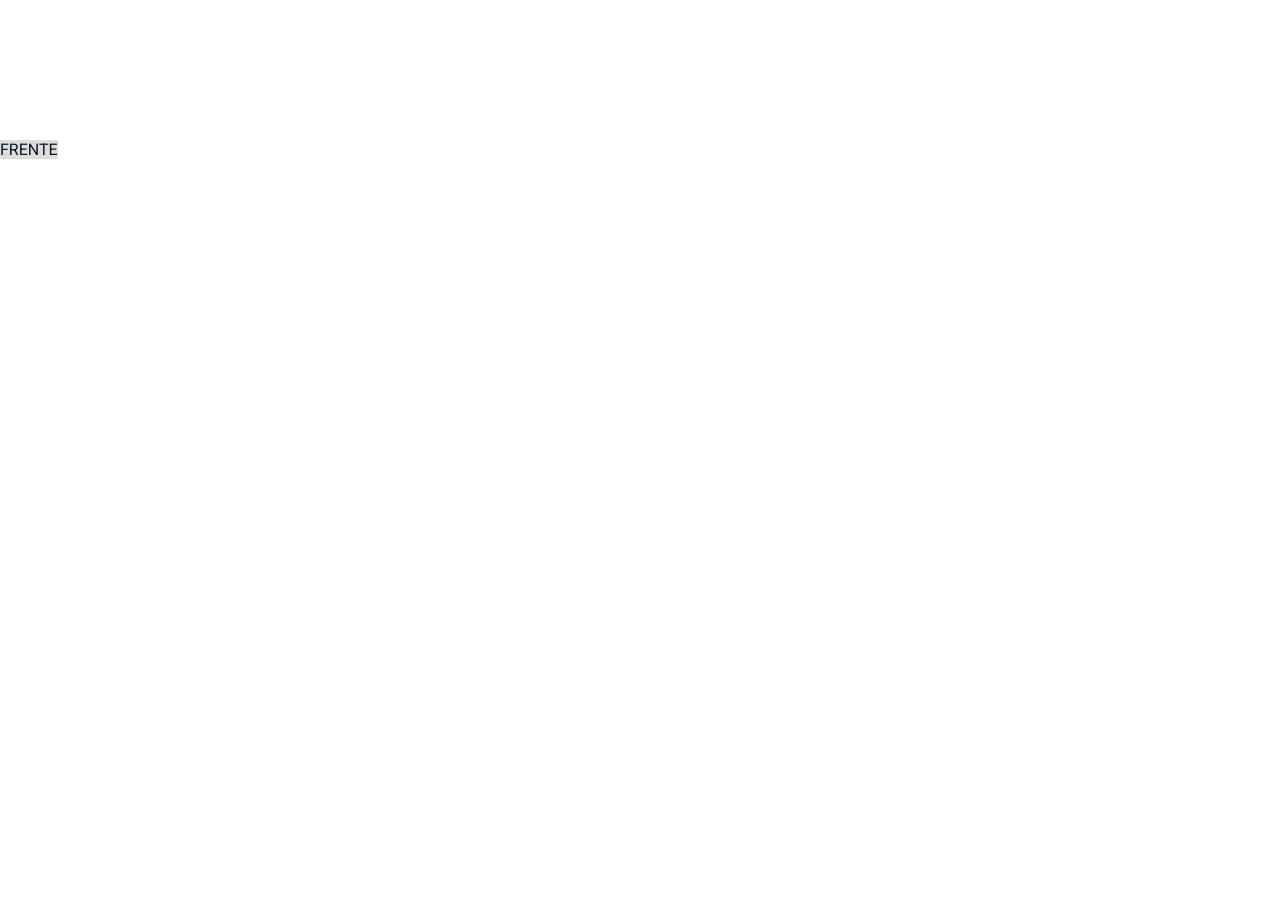
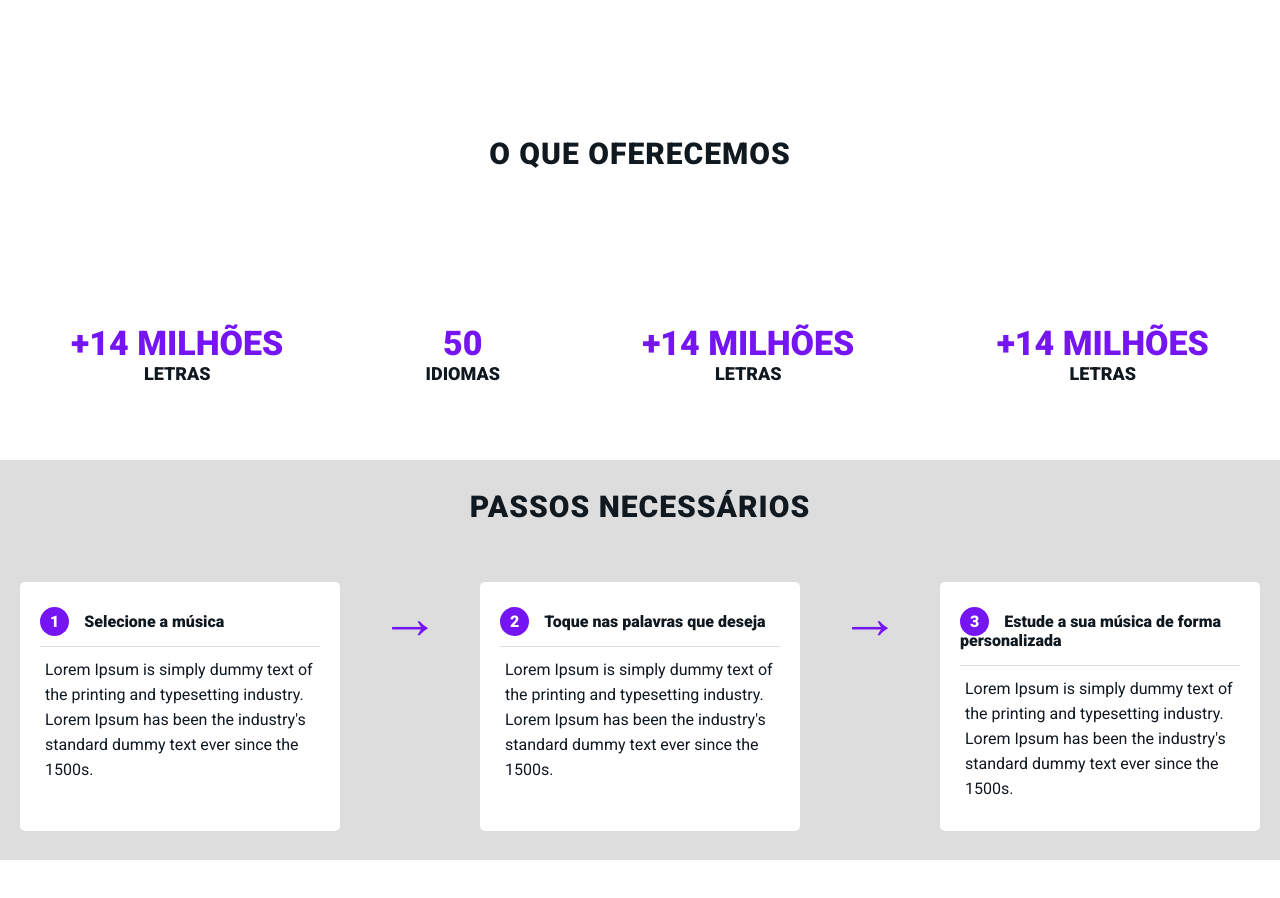
Before and after one commit to mayerv99/songcard-landing-page, a React (Vite) app in the folder frontend/: page / in a window 1280 px wide. Shown: the part 660-1558 px from the top of the page. After the commit the page ends 1520 px from the top, so only its background shows below. Built offline with nearby package versions, Linux system fonts and the light colour scheme.

Commit message:
Adjust sections

```diff
--- a/frontend/index.html
+++ b/frontend/index.html
@@ -16,7 +16,7 @@
       rel="stylesheet"
     />
     <meta name="viewport" content="width=device-width, initial-scale=1.0" />
-    <title>Vite + React + TS</title>
+    <title>SongCard</title>
   </head>
   <body>
     <div id="root"></div>
--- a/frontend/src/App.tsx
+++ b/frontend/src/App.tsx
@@ -6,9 +6,11 @@ import Navbar from "./Components/Navbar";
 
 // SectionComponent
 import Section from "./Components/Section";
+
 // Sections
 import Title from "./Sections/Title";
 import Data from "./Sections/Data";
+import Steps from "./Sections/Steps";
 
 type Props = {};
 
@@ -18,7 +20,8 @@ function App({}: Props) {
       <GlobalStyle />
       <Navbar />
       <Section component={<Title />} />
-      <Section component={<Data />} />
+      <Section component={<Data />} half={true} />
+      <Section component={<Steps />} half={true} isLight={false} />
     </>
   );
 }
--- a/frontend/src/Components/Section/index.tsx
+++ b/frontend/src/Components/Section/index.tsx
@@ -4,10 +4,16 @@ import { Wrapper } from "./styled";
 
 type Props = {
   component: React.ReactNode;
+  half?: Boolean;
+  isLight?: Boolean;
 };
 
-function Section({ component }: Props) {
-  return <Wrapper>{component}</Wrapper>;
+function Section({ component, half = false, isLight = true }: Props) {
+  return (
+    <Wrapper half={half} isLight={isLight}>
+      {component}
+    </Wrapper>
+  );
 }
 
 export default Section;
--- a/frontend/src/Components/Section/styled.tsx
+++ b/frontend/src/Components/Section/styled.tsx
@@ -1,6 +1,7 @@
 import styled from "styled-components";
 
-export const Wrapper = styled.section`
-  height: 100vh;
+export const Wrapper = styled.section<{ half: Boolean; isLight: Boolean }>`
+  height: ${(props) => (props.half ? "50vh" : "90vh")};
   border: 1p solid red;
+  ${(props) => !props.isLight && "background-color: var(--background-color)"};
 `;
--- a/frontend/src/GlobalStyle.tsx
+++ b/frontend/src/GlobalStyle.tsx
@@ -12,6 +12,11 @@ export const GlobalStyle = createGlobalStyle`
         font-family: 'Roboto', sans-serif;
         margin: 0;
         padding: 0;
+        box-sizing: border-box;
         color: #101820;
     }
+
+    html {
+        scroll-behavior: smooth;
+    }
 `;
--- a/frontend/src/Sections/Data/FlippableCard/styled.tsx
+++ b/frontend/src/Sections/Data/FlippableCard/styled.tsx
@@ -17,6 +17,9 @@ export const Wrapper = styled.div`
 export const CardInner = styled.div`
   transition: transform 1s;
   transform-style: preserve-3d;
+  width: 500px;
+  position: relative;
+  background-color: var(--background-color);
 
   &.flipped {
     transform: rotateY(180deg);
--- a/frontend/src/Sections/Data/index.tsx
+++ b/frontend/src/Sections/Data/index.tsx
@@ -1,41 +1,29 @@
 import React from "react";
-import FlippableCard from "./FlippableCard";
-import { Wrapper, Item, Number } from "./styled";
+import { Wrapper, ItemsWrapper, Item, Number } from "./styled";
 
 type Props = {};
 
 function Data({}: Props) {
+  const showData = [
+    { number: "+14 milhões", label: "letras" },
+    { number: "50", label: "idiomas" },
+    { number: "+14 milhões", label: "letras" },
+    { number: "+14 milhões", label: "letras" },
+  ];
+
   return (
-    <>
-      <FlippableCard />
-    </>
+    <Wrapper>
+      <h1>O que oferecemos</h1>
+      <ItemsWrapper>
+        {showData.map((item, index) => (
+          <Item key={index}>
+            <Number>{item.number}</Number>
+            <span>{item.label}</span>
+          </Item>
+        ))}
+      </ItemsWrapper>
+    </Wrapper>
   );
 }
 
 export default Data;
-{
-  /* <Wrapper>
-      <Item>
-        <Number>
-          +14<span>milhões</span>
-        </Number>
-        <span>letras</span>
-      </Item>
-      <Item>
-        <Number>50</Number>
-        <span>idiomas</span>
-      </Item>
-      <Item>
-        <Number>
-          +14<span>milhões</span>
-        </Number>
-        <span>letras</span>
-      </Item>
-      <Item>
-        <Number>
-          +14<span>milhões</span>
-        </Number>
-        <span>letras</span>
-      </Item>
-    </Wrapper> */
-}
--- a/frontend/src/Sections/Data/styled.tsx
+++ b/frontend/src/Sections/Data/styled.tsx
@@ -4,8 +4,21 @@ export const Wrapper = styled.div`
   width: 100%;
   height: 100%;
   display: flex;
+  flex-direction: column;
   justify-content: space-around;
-  align-items: center;
+
+  h1 {
+    text-align: center;
+    text-transform: uppercase;
+    font-size: 30px;
+    letter-spacing: 1px;
+  }
+`;
+
+export const ItemsWrapper = styled.div`
+  width: 100%;
+  display: flex;
+  justify-content: space-around;
 `;
 
 export const Item = styled.div`
--- /dev/null
+++ b/frontend/src/Sections/Steps/index.tsx
@@ -0,0 +1,41 @@
+import React from "react";
+import { ItemsWrapper } from "../Data/styled";
+
+import { Wrapper, Card, Arrow, CardBody } from "./styled";
+
+type Props = {};
+
+function Steps({}: Props) {
+  const loremIpsum =
+    "Lorem Ipsum is simply dummy text of the printing and typesetting industry. Lorem Ipsum has been the industry's standard dummy text ever since the 1500s.";
+  const steps = [
+    { title: "Selecione a música", description: loremIpsum },
+    { title: "Toque nas palavras que deseja", description: loremIpsum },
+    {
+      title: "Estude a sua música de forma personalizada",
+      description: loremIpsum,
+    },
+  ];
+
+  return (
+    <Wrapper>
+      <h1>Passos necessários</h1>
+      <ItemsWrapper>
+        {steps.map((item, index) => (
+          <>
+            <Card>
+              <header id="carlos">
+                <span>{index + 1}</span>
+                {item.title}
+              </header>
+              <CardBody>{item.description}</CardBody>
+            </Card>
+            {index !== 2 && <Arrow>&#8594;</Arrow>}
+          </>
+        ))}
+      </ItemsWrapper>
+    </Wrapper>
+  );
+}
+
+export default Steps;
--- /dev/null
+++ b/frontend/src/Sections/Steps/styled.tsx
@@ -0,0 +1,54 @@
+import styled from "styled-components";
+
+export const Wrapper = styled.div`
+  width: 100%;
+  height: 100%;
+
+  display: flex;
+  flex-direction: column;
+  justify-content: space-around;
+
+  h1 {
+    text-align: center;
+    text-transform: uppercase;
+    font-size: 30px;
+    letter-spacing: 1px;
+  }
+`;
+
+export const ItemsWrapper = styled.div`
+  display: flex;
+  align-items: center;
+`;
+
+export const Card = styled.div`
+  background-color: white;
+  padding: 20px;
+  border-radius: 5px;
+  width: 25%;
+
+  header {
+    padding: 10px 0 15px;
+    border-bottom: 1px solid var(--background-color);
+    font-weight: 600;
+
+    span {
+      background-color: var(--primary-color);
+      padding: 5px 10px;
+      color: white;
+      border-radius: 50px;
+      margin-right: 15px;
+    }
+  }
+`;
+
+export const CardBody = styled.div`
+  padding: 10px 5px;
+  font-size: 16px;
+  line-height: 25px;
+`;
+
+export const Arrow = styled.div`
+  font-size: 60px;
+  color: var(--primary-color);
+`;
```
